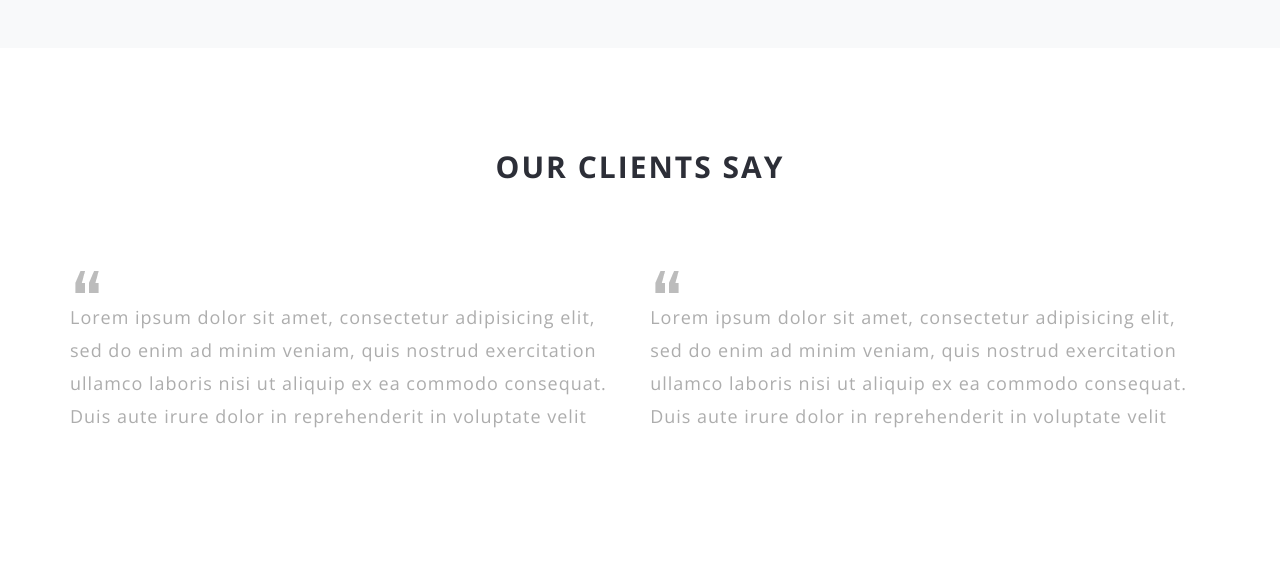
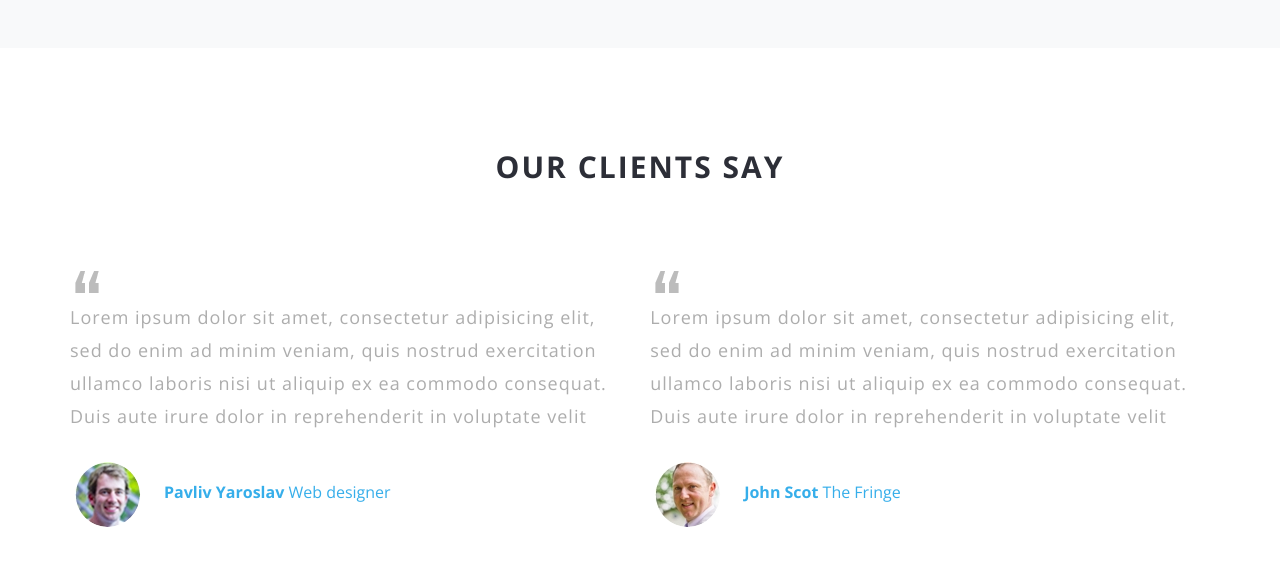
Before and after one commit to evgeniikotliarov/Html_and_css_works, a plain HTML site: page maket_2/index.html in a window 1280 px wide. Shown: the part 1720-2286 px from the top of the page. Before the commit the page ends 2153 px from the top, so only its background shows below. Drawn offline with nearby package versions, Linux system fonts and the light colour scheme.

Commit message:
Добавил блок с аватарами.

```diff
--- a/maket_2/css/style.css
+++ b/maket_2/css/style.css
@@ -136,3 +136,54 @@ p:before{
     font-size: 32px;
     background: url('../img/quote_icon.png') 0 0 no-repeat;
 }
+.block-user{
+    width: 100%;
+    padding-bottom: 56px;
+}
+h6{
+    display: inline-block;
+    width: 48%;
+    position: relative;
+    padding-left: 124px;
+    padding-top: 43px;
+
+}
+h6 a{
+    color: #36aeea;
+    font-size: 16px;
+    line-height: 33px;
+    font-weight: 400;
+    text-decoration: none;
+}
+h6 a span{
+    color: #36aeea;
+    font-size: 16px;
+    line-height: 33px;
+    font-weight: 700;
+    text-decoration: none;
+}
+.avatar-block{
+    padding-bottom: 103px;
+}
+.first:before{
+    content: "";
+    position: absolute;
+    width: 65px;
+    height: 65px;
+    top: 29px;
+    left:35px;
+    border-radius: 50%;
+    font-size: 32px;
+    background: url('../img/author-1.jpg') 0 0 no-repeat;
+}
+.second:before{
+    content: "";
+    position: absolute;
+    width: 65px;
+    height: 65px;
+    top: 29px;
+    left:35px;
+    border-radius: 50%;
+    font-size: 32px;
+    background: url('../img/author-2.jpg') 0 0 no-repeat;
+}
--- a/maket_2/index.html
+++ b/maket_2/index.html
@@ -86,6 +86,14 @@
                 reprehenderit in voluptate velit </p>
         </div>
     </div>
+    <div class="avatar-block">
+        <div class="container">
+            <div class="block-user">
+                <h6 class="first"><a href="#"><span>Pavliv Yaroslav </span>Web designer</a></h6>
+                <h6 class="second"><a href="#"><span>John Scot </span>The Fringe</a></h6>
+            </div>
+        </div>
+    </div>
 
 
 </body>
```
